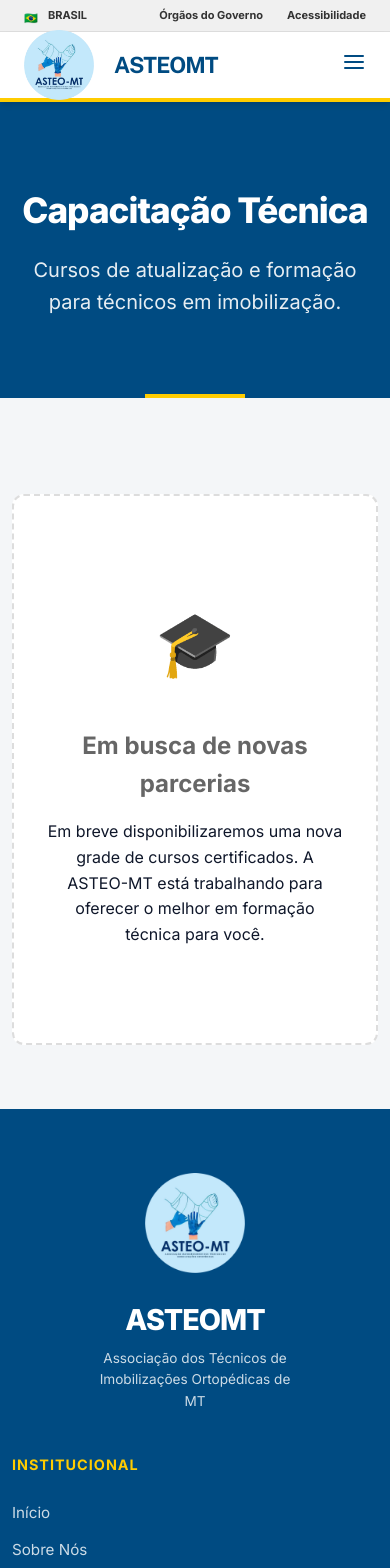
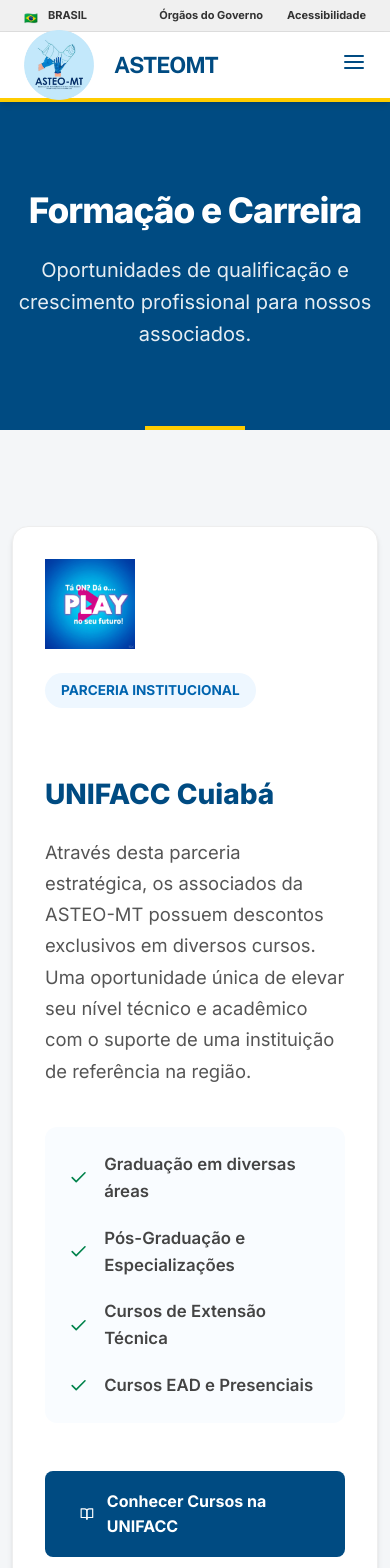
Before and after one commit to marciogleik/asteomt-site, a React (Vite) app in the folder asteomt-web/: page /cursos in a window 390 px wide. Shown: the top 1568 px of the page. Built offline with nearby package versions, Linux system fonts and the light colour scheme; no server answers.

Commit message:
feat: complete courses page with UNIFACC partnership and CSS refinements

```diff
--- a/asteomt-web/src/pages/Beneficios.css
+++ b/asteomt-web/src/pages/Beneficios.css
@@ -6,8 +6,34 @@
   background: linear-gradient(135deg, var(--gov-blue-dark) 0%, var(--gov-blue) 100%);
   color: white;
   padding: 6rem 0;
+  margin-bottom: 4rem;
+  display: flex;
+  justify-content: center;
+  align-items: center;
+}
+
+.hero-content {
+  max-width: 900px;
+  margin: 0 auto;
   text-align: center;
-  margin-bottom: 4rem;
+  display: flex;
+  flex-direction: column;
+  align-items: center;
+  padding: 0 1.5rem;
+}
+
+.benefit-badge {
+  display: inline-block;
+  background: rgba(255, 255, 255, 0.1);
+  padding: 0.5rem 1.2rem;
+  border-radius: 30px;
+  font-size: 0.9rem;
+  font-weight: 700;
+  margin-bottom: 1.5rem;
+  backdrop-filter: blur(5px);
+  border: 1px solid rgba(255, 255, 255, 0.2);
+  text-transform: uppercase;
+  letter-spacing: 1px;
 }
 
 .beneficios-hero h1 {
@@ -20,8 +46,8 @@
 .beneficios-hero p {
   font-size: 1.25rem;
   opacity: 0.9;
-  max-width: 600px;
-  margin: 0 auto;
+  max-width: 700px;
+  line-height: 1.6;
 }
 
 .beneficios-grid {
@@ -161,7 +187,11 @@
 
 @media (max-width: 768px) {
   .beneficios-hero h1 {
-    font-size: 2.5rem;
+    font-size: 2.25rem;
+  }
+
+  .beneficios-hero p {
+    font-size: 1.1rem;
   }
 
   .expansion-banner {
--- /dev/null
+++ b/asteomt-web/src/pages/Cursos.css
@@ -0,0 +1,110 @@
+.courses-container {
+  max-width: 1200px;
+  margin: 0 auto;
+}
+
+.partnership-card {
+  background: white;
+  border-radius: 16px;
+  padding: 3.5rem;
+  box-shadow: var(--shadow-md);
+  border: 1px solid #eee;
+  transition: all 0.3s ease;
+  text-align: left;
+}
+
+.partnership-card:hover {
+  box-shadow: 0 20px 40px rgba(0, 75, 130, 0.08);
+  border-color: var(--gov-blue-light);
+}
+
+.partnership-header {
+  display: flex;
+  justify-content: space-between;
+  align-items: flex-start;
+  margin-bottom: 2.5rem;
+}
+
+.partnership-logo {
+  max-height: 90px;
+  max-width: 200px;
+  object-fit: contain;
+}
+
+.partnership-content h3 {
+  color: var(--gov-blue-dark);
+  font-size: 2rem;
+  font-weight: 800;
+  margin-bottom: 1.25rem;
+}
+
+.partnership-content p {
+  color: #555;
+  font-size: 1.15rem;
+  line-height: 1.7;
+  margin-bottom: 2.5rem;
+  max-width: 800px;
+}
+
+.course-topics {
+  display: grid;
+  grid-template-columns: repeat(auto-fit, minmax(250px, 1fr));
+  gap: 1.25rem;
+  margin-bottom: 3rem;
+  background: #f9fcff;
+  padding: 2rem;
+  border-radius: 12px;
+}
+
+.topic-item {
+  display: flex;
+  align-items: center;
+  gap: 1rem;
+  color: #444;
+  font-weight: 600;
+  font-size: 1.05rem;
+}
+
+.topic-icon {
+  color: var(--gov-green);
+  font-size: 1.2rem;
+  flex-shrink: 0;
+}
+
+.btn-visit {
+  display: inline-flex;
+  align-items: center;
+  gap: 0.8rem;
+  padding: 1.1rem 2.2rem;
+  background: var(--gov-blue-dark);
+  color: white;
+  border-radius: 8px;
+  font-weight: 700;
+  transition: all 0.2s;
+}
+
+.btn-visit:hover {
+  background: var(--gov-blue);
+  transform: translateY(-2px);
+  box-shadow: 0 5px 15px rgba(0, 75, 130, 0.2);
+}
+
+@media (max-width: 768px) {
+  .partnership-card {
+    padding: 2rem;
+  }
+
+  .partnership-header {
+    flex-direction: column;
+    gap: 1.5rem;
+  }
+
+  .partnership-content h3 {
+    font-size: 1.75rem;
+  }
+
+  .course-topics {
+    grid-template-columns: 1fr;
+    padding: 1.5rem;
+  }
+}
--- a/asteomt-web/src/pages/Cursos.tsx
+++ b/asteomt-web/src/pages/Cursos.tsx
@@ -1,20 +1,66 @@
+import { FiBookOpen, FiCheck, FiPlusCircle } from 'react-icons/fi';
+import unifaccLogo from '../assets/images/noticias/parceria-unifacc.png';
 import './SubPage.css';
+import './Cursos.css';
 
 export function Cursos() {
   return (
     <div className="subpage-container">
       <header className="subpage-header">
         <div className="container">
-          <h1>Capacitação Técnica</h1>
-          <p>Cursos de atualização e formação para técnicos em imobilização.</p>
+          <h1>Formação e Carreira</h1>
+          <p>Oportunidades de qualificação e crescimento profissional para nossos associados.</p>
         </div>
       </header>
 
       <main className="container subpage-content">
-        <div className="empty-state">
-          <div className="empty-state-icon">🎓</div>
-          <h2>Em busca de novas parcerias</h2>
-          <p>Em breve disponibilizaremos uma nova grade de cursos certificados. A ASTEO-MT está trabalhando para oferecer o melhor em formação técnica para você.</p>
+        <div className="courses-container">
+          {/* UNIFACC Partnership Card */}
+          <section className="partnership-card">
+            <div className="partnership-header">
+              <img src={unifaccLogo} alt="UNIFACC Cuiabá" className="partnership-logo" />
+              <span className="benefit-tag">Parceria Institucional</span>
+            </div>
+
+            <div className="partnership-content">
+              <h3>UNIFACC Cuiabá</h3>
+              <p>
+                Através desta parceria estratégica, os associados da ASTEO-MT possuem descontos exclusivos
+                em diversos cursos. Uma oportunidade única de elevar seu nível técnico e acadêmico
+                com o suporte de uma instituição de referência na região.
+              </p>
+
+              <div className="course-topics">
+                <div className="topic-item">
+                  <FiCheck className="topic-icon" /> <span>Graduação em diversas áreas</span>
+                </div>
+                <div className="topic-item">
+                  <FiCheck className="topic-icon" /> <span>Pós-Graduação e Especializações</span>
+                </div>
+                <div className="topic-item">
+                  <FiCheck className="topic-icon" /> <span>Cursos de Extensão Técnica</span>
+                </div>
+                <div className="topic-item">
+                  <FiCheck className="topic-icon" /> <span>Cursos EAD e Presenciais</span>
+                </div>
+              </div>
+
+              <a href="https://unifaccuiaba.com.br" target="_blank" rel="noopener noreferrer" className="btn-visit">
+                <FiBookOpen /> Conhecer Cursos na UNIFACC
+              </a>
+            </div>
+          </section>
+
+          {/* Future Courses Placeholder */}
+          <div className="empty-state" style={{ marginTop: '5rem', background: 'transparent' }}>
+            <div className="empty-state-icon">
+              <FiPlusCircle style={{ color: 'var(--gov-blue)', opacity: 0.5 }} />
+            </div>
+            <h2 style={{ color: '#888' }}>Novos Cursos em Breve</h2>
+            <p style={{ color: '#999', maxWidth: '500px', margin: '0 auto' }}>
+              Estamos estruturando uma grade de cursos técnicos específicos para Imobilizações Ortopédicas. Fique atento às nossas atualizações.
+            </p>
+          </div>
         </div>
       </main>
     </div>
```
